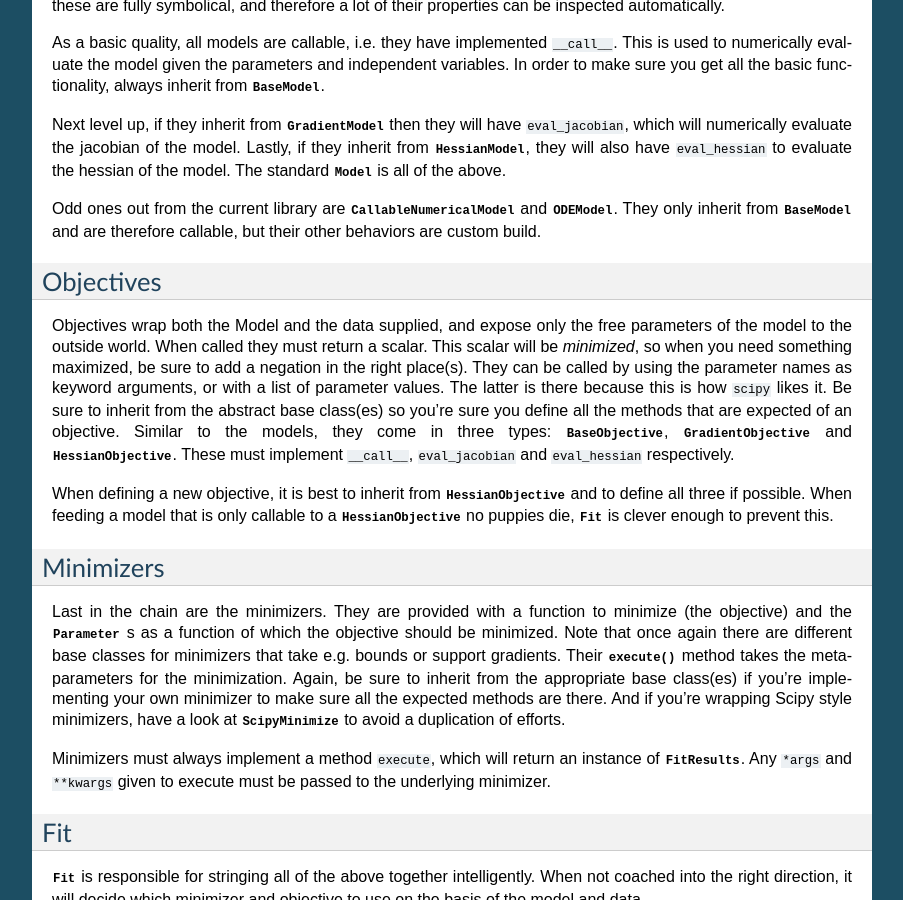
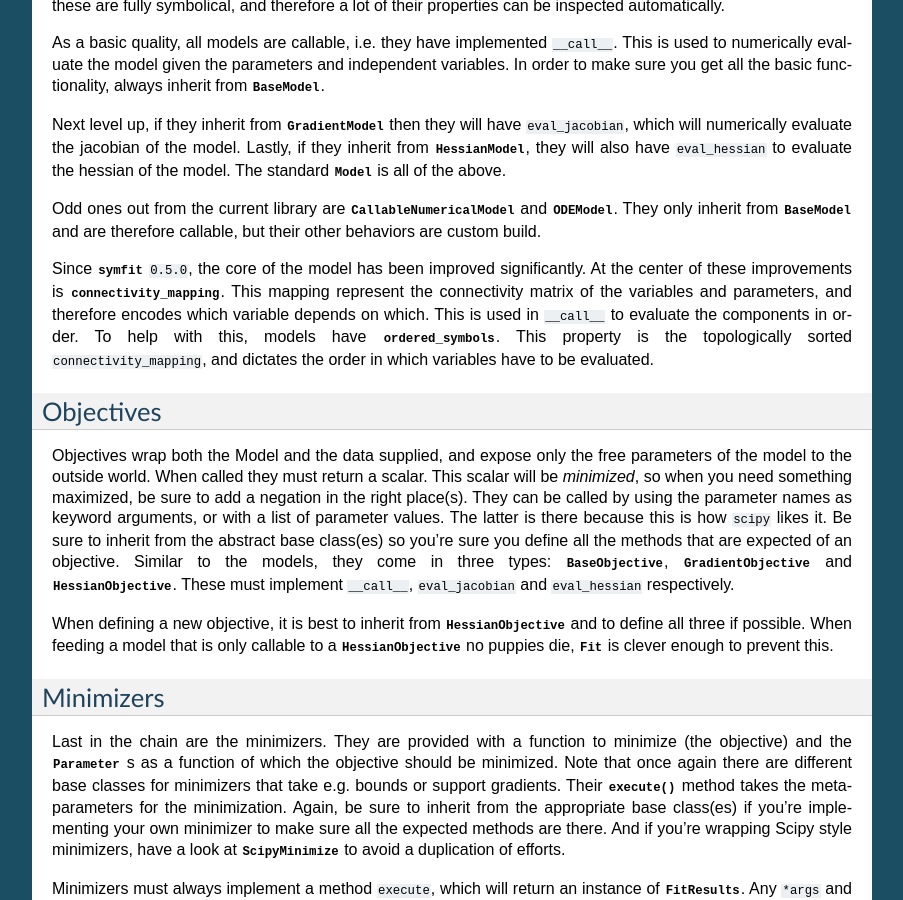
Before and after one commit to tBuLi/symfit, a Sphinx documentation site: the page built from docs/api_structure.rst, in a window 1280 px wide and 900 px high, scrolled down 511 px. Shown: the whole window, without its empty margins (198-1101 px from the left). Built offline with Sphinx 7.4.7, drawn with Linux system fonts in a browser that asks for light colours; the version number could not be read and is left out.

Commit message:
Add description of connectivity_mapping

```diff
--- a/docs/api_structure.rst
+++ b/docs/api_structure.rst
@@ -46,6 +46,16 @@ Odd ones out from the current library are
 :class:`~symfit.core.models.ODEModel`. They only inherit from
 :class:`~symfit.core.models.BaseModel` and are therefore callable,
 but their other behaviors are custom build.
+
+Since :mod:`symfit` ``0.5.0``, the core of the model has been improved
+significantly. At the center of these improvements is
+:attr:`~symfit.core.models.BaseModel.connectivity_mapping`. This mapping
+represent the connectivity matrix of the variables and parameters, and therefore
+encodes which variable depends on which. This is used in ``__call__`` to
+evaluate the components in order. To help with this, models have
+:attr:`~symfit.core.models.BaseModel.ordered_symbols`. This property is the
+topologically sorted ``connectivity_mapping``, and dictates the order in which
+variables have to be evaluated.
 
 Objectives
 ----------
```
